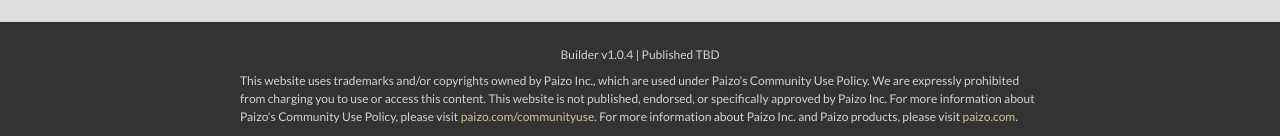
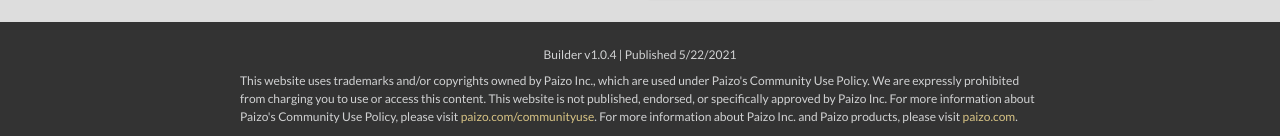
Before and after one commit to joeziemba/rpg-workshop, a React (Create React App) app: page /pf2/character-builder in a window 1280 px wide. Shown: the part 1315-1451 px from the top of the page. Built offline with nearby package versions, Linux system fonts and the light colour scheme; no server answers; a web font is replaced by a local one.

Commit message:
chore: update published date

```diff
--- a/src/BUILDER_VERSION.js
+++ b/src/BUILDER_VERSION.js
@@ -1,2 +1,2 @@
-const BUILDER_VERSION = "1.0.4";
-export default BUILDER_VERSION;
+export const BUILDER_VERSION = "1.0.4";
+export const PUBLISHED_ON = "5/22/2021";
--- a/src/migrations.js
+++ b/src/migrations.js
@@ -5,7 +5,6 @@ import {
   getBlankCharacter,
   upperLevelAbilityBoosts,
 } from "./_data/classTemplate";
-import BUILDER_VERSION from "./BUILDER_VERSION";
 
 export function v1_0_0(character) {
   let blankCharacter = getBlankCharacter();
--- a/src/views/pf2/CharacterBuilder.js
+++ b/src/views/pf2/CharacterBuilder.js
@@ -4,7 +4,7 @@ import { firebase } from "../../Firebase";
 import { Classes, ClassNames } from "../../_data/classes";
 import { Ancestries } from "../../_data/ancestries";
 import { migrateToLatest } from "../../migrations";
-import BUILDER_VERSION from "../../BUILDER_VERSION";
+import { BUILDER_VERSION, PUBLISHED_ON } from "../../BUILDER_VERSION";
 
 import {
   calculateAbilityMods,
@@ -428,7 +428,7 @@ class CharacterBuilder extends React.Component {
         </div>
         <footer className="pf-footer">
           <div className="pb-2 text-center">
-            Builder v{BUILDER_VERSION} | Published TBD
+            Builder v{BUILDER_VERSION} | Published {PUBLISHED_ON}
           </div>
           <div style={{ maxWidth: "800px", margin: "0 auto" }}>
             This website uses trademarks and/or copyrights owned by Paizo
```
